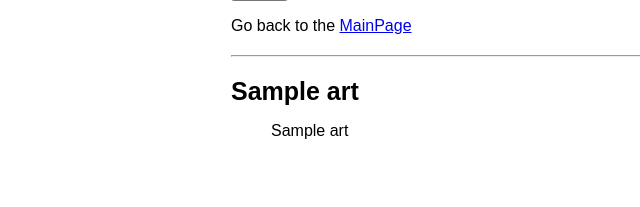
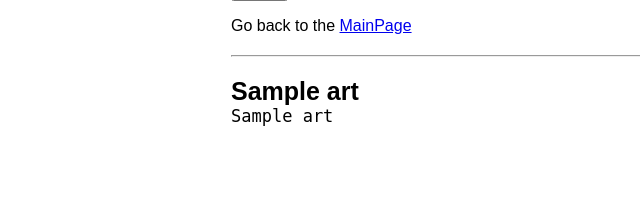
Before and after one commit to anjiannian/Udacity, a Python web app: template templates/ascii.html in a window 1280 px wide. Shown: the part 593-800 px from the top of the page, without its empty margins (9-649 px from the left). Run offline with Jinja, Linux system fonts and the light colour scheme; the template is opened without the code that fills it: most values are stand-ins (such as "Sample title", 1, 10 or a date in 2020).

Commit message:
typo fixed

```diff
--- a/ascii.py
+++ b/ascii.py
@@ -28,7 +28,7 @@ class Art(db.Model):
 class AsciiHandler(Handler):
 
     def write_art(self, title='', art='', error=''):
-        arts = db.GqlQuery('select * from Art order by desc')
+        arts = db.GqlQuery('select * from Art order by created desc')
         self.render('ascii.html', title=title, art=art, error=error, arts=arts)
 
     def get(self):
--- a/templates/ascii.html
+++ b/templates/ascii.html
@@ -84,7 +84,7 @@
         {% for art in arts %}
             <div class='art'>
                 <div class='art-title'>{{art.title}}</div>
-                <dir class='art.art'>{{art.art}}</div>
+                <pre class='art-body'>{{art.art}}</pre>
             </div>
         {% endfor %}
 
```
